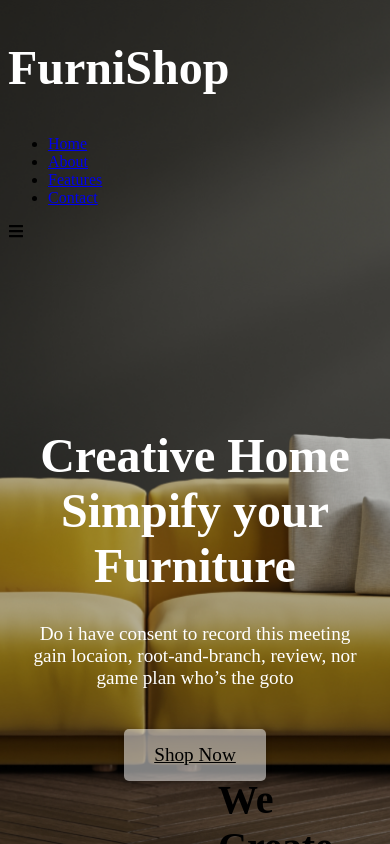
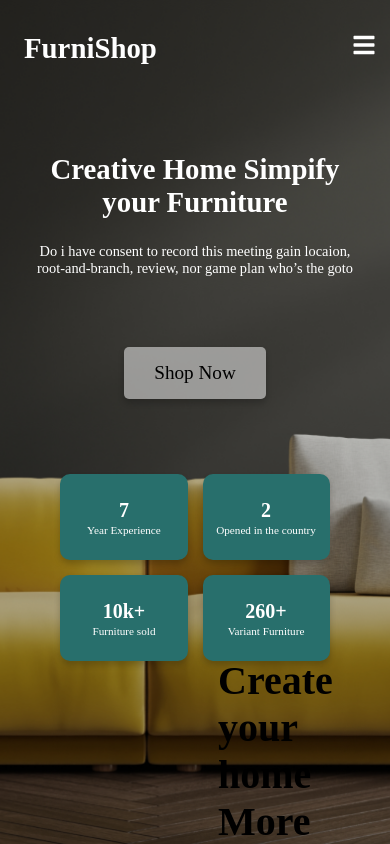
Before and after one commit to ArdyIan/FurniShop-Furniture-Website, a React (Vite) app: page / in a window 390 px wide. Shown: the top 844 px of the page. Built offline with nearby package versions, Linux system fonts and the light colour scheme.

Commit message:
responsive navbar

```diff
--- a/src/components/navbar/navbar.css
+++ b/src/components/navbar/navbar.css
@@ -1,143 +1,369 @@
-/* Untuk gambar background */
+/* NAVBAR */
+
+.container {
+  max-width: 1440px;
+  width: 100%;
+  margin: 0 auto;
+  padding: 0 1rem;
+  background: transparent;
+}
+
+.container nav {
+  display: flex;
+  justify-content: space-between;
+  align-items: center;
+}
+
+.container nav .logo {
+  font-size: 1.2rem;
+  cursor: pointer;
+  color: #ffffff;
+  cursor: pointer;
+}
+
+.container .nav-link-hamburger li {
+  list-style: none;
+  margin: 0 0.5rem;
+}
+
+.container .nav-link-hamburger {
+  display: flex;
+}
+
+.container ul li a {
+  color: #ffffff;
+  font-size: 1.3rem;
+  padding: 0.7rem 1rem;
+  display: block;
+  border-radius: 10px;
+  border-radius: 4px;
+  text-decoration: none;
+}
+
+.container ul li a:hover .container ul li a.active {
+  background: #f4f4f4;
+}
+
+.content-text {
+  position: absolute;
+  top: 45%;
+  left: 50%;
+  transform: translate(-50%, -0%);
+}
+
+.content-text {
+  font-size: 6rem;
+  color: black;
+}
+
+.icon-bar {
+  font-size: 1.5rem;
+  cursor: pointer;
+  display: none;
+  color: white;
+  position: relative;
+  right: 6%;
+}
+
+@media (max-width: 768px) {
+  .content-text h2 {
+    font-size: 4rem;
+    text-align: center;
+  }
+
+  .icon-bar {
+    display: block;
+  }
+
+  .container .nav-link-hamburger {
+    flex-direction: column;
+    justify-content: space-evenly;
+    background-color: #286f6c;
+    position: absolute;
+    width: 200px;
+    height: 50vh;
+    top: -800px;
+    right: 0;
+    z-index: 10;
+    transition: all 0.7s;
+    cursor: pointer;
+    color: black;
+  }
+
+  .nav-link-hamburger.active {
+    top: 10%;
+    transition: all 0.7s ease-in;
+  }
+}
+
+
 .livingRoom {
   position: absolute;
   top: 0;
   left: 0;
   width: 100%;
-    height: 100%;
+  height: 100vh;
   object-fit: cover;
   z-index: -1;
 }
 
-  /* Navbar container */
-  .navbar {
-    height: 70px;
-    /* Transparan untuk melihat gambar */
+/* Headline utama */
+.headline-txt {
   display: flex;
-    justify-content: space-between; /* Konten di kiri dan kanan */
+  flex-direction: column;
+  justify-content: center;
   align-items: center;
-    padding: 0 20px; /* Tambahkan padding horizontal */
-    width: 100%; /* Pastikan penuh dalam viewport */
-    box-sizing: border-box; /* Sertakan padding dalam ukuran */
-    z-index: 1; /* Pastikan di atas gambar */
+  min-height: 60vh;
+  text-align: center;
+  padding: 20px;
+  box-sizing: border-box;
+  position: relative;
+  z-index: 1;
+  margin-top: -50px;
 }
 
-  /* Logo */
-  .logo {
-    font-weight: bold;
+/* Teks utama */
+.main-text {
+  font-size: 3rem;
   color: white;
-    font-size: 2rem; /* Ukuran font */
-  }
-
-  /* Tombol navigasi */
-  .navButton {
-    margin-left: 10px; /* Jarak antar tombol */
-    border: none;
-    padding: 5px 10px;
-    cursor: pointer;
-    color: #003580;
-    background-color: white;
-    border-radius: 5px;
-  }
-
-  /* Link navigasi */
-  .nav-links {
-    display: flex;
-    gap: 1rem; /* Jarak antar item */
-    list-style: none;
-    margin: 0;
-    padding: 0;
-    white-space: nowrap; /* Hindari item membungkus */
-  }
-
-  .nav-links li {
-    color: white;
-    cursor: pointer;
-  }
-
-  /* Wrapper untuk tombol dan navigasi */
-  .navItems {
-    display: flex;
-    align-items: center; /* Selaraskan vertikal */
-    gap: 1rem; /* Jarak antara nav-links dan tombol */
-  }
-
-  .headline-txt {
-    display: flex;
-    flex-direction: column; /* Atur elemen secara vertikal */
-    justify-content: center; /* Pusatkan secara vertikal */
-    align-items: center; /* Pusatkan secara horizontal */
-    height: 100vh; /* Tinggi penuh halaman */
-    text-align: center; /* Pusatkan teks */ /* Opsional: latar belakang semi-transparan */
-    padding: 20px; /* Tambahkan padding jika diperlukan */
-    box-sizing: border-box;
-    position: relative; /* Posisi relatif untuk referensi */
-    z-index: 1; /* Di atas gambar latar belakang */
-    margin-top: -80px;
-    margin-bottom: 40px;
-  }
-
-  .main-text {
-    font-size: 3rem; /* Ukuran teks besar untuk h2 */
-    color: white; /* Warna teks */
-    margin-bottom: 10px; /* Jarak dengan elemen berikutnya */
+  margin-bottom: 10px;
 }
 
 .sub-text {
-    font-size: 1.2rem; /* Ukuran teks lebih kecil */
+  font-size: 1.2rem;
   font-weight: normal;
-    color: white; /* Warna teks */
-    margin-bottom: 40px; /* Jarak dengan tombol */
+  color: white;
+  /* margin-bottom: 40px; */
 }
 
+/* Tombol shop */
 .btn-shop {
-    background-color: rgba(255, 255, 255, 0.5); /* Latar belakang transparan putih */
-    color: black; /* Warna teks */
+  margin-top: 3.5rem;
+  background-color: rgba(255, 255, 255, 0.5);
+  color: black;
   border: none;
-    padding: 15px 30px; /* Tambahkan padding untuk tombol */
-    border-radius: 5px; /* Sudut melengkung */
+  padding: 15px 30px;
+  border-radius: 5px;
   cursor: pointer;
-    font-size: 1.2rem; /* Ukuran font tombol */
+  font-size: 1.2rem;
   box-shadow: 0 4px 6px rgba(0, 0, 0, 0.2);
-    transition: background-color 0.3s ease, color 0.3s ease; /* Efek transisi */
+  transition: background-color 0.3s ease, color 0.3s ease;
+  text-decoration: none;
+  display: inline-block;
 }
 
 .btn-shop:hover {
-    background-color: rgba(255, 255, 255, 1); /* Latar belakang putih solid */
-    color: #002d62; /* Warna teks berubah menjadi biru gelap */
+  background-color: rgba(255, 255, 255, 1);
+  color: #002d62;
 }
 
+/* Kontainer info - perbaikan posisi */
 .info-container {
-    position: relative; /* Pastikan kontainer berada di atas gambar */
-    margin-top: -200px; /* Tarik ke atas mendekati tombol */
-    z-index: 2; /* Pastikan di atas gambar latar belakang */
+  position: relative;
+  z-index: 2;
   display: grid;
-    grid-template-columns: repeat(4, 1fr); /* 4 kolom */
+  grid-template-columns: repeat(4, 1fr);
   gap: 20px;
-    padding: 20px; /* Tambahkan padding untuk tampilan */
+  padding: 20px;
   text-align: center;
+  margin: 0 auto;
+  width: 80%;
+  max-width: 1200px;
+  box-sizing: border-box;
 }
 
 .info-box {
-    padding: 10px 0; /* Tambahkan jarak vertikal di dalam box */
+  padding: 10px;
   display: flex;
-    flex-direction: column; /* Atur isi secara vertikal */
-    align-items: center; /* Selaraskan isi di tengah */
-    justify-content: center; /* Pusatkan isi secara vertikal */
-    background-color: #286F6C; /* Opsional: tambahkan latar belakang */
-    border-radius: 10px; /* Sudut melengkung untuk estetika */
-    box-shadow: 0 4px 6px rgba(0, 0, 0, 0.2); /* Tambahkan bayangan */
+  flex-direction: column;
+  align-items: center;
+  justify-content: center;
+  background-color: #286f6c;
+  border-radius: 10px;
+  box-shadow: 0 4px 6px rgba(0, 0, 0, 0.2);
 }
 
 .info-box-h2 {
-    font-size: 2rem; /* Ukuran font besar */
-    color: white; /* Warna utama */
-    margin: 0; /* Hilangkan margin default */
+  font-size: 2rem;
+  color: white;
+  margin: 0;
   margin-bottom: 5px;
 }
 
 .info-box-text {
-    font-size: 1rem; /* Ukuran font teks */
-    color: white; /* Warna teks */
-    margin-top: 0px; /* Tambahkan jarak ke atas */
+  font-size: 1rem;
+  color: white;
+  margin-top: 0px;
 }
+
+/* RESPONSIVE DESIGN */
+@media (max-width: 1024px) {
+  .headline-txt {
+    width: 100%;
+    min-height: 50vh;
+  }
+
+  .main-text {
+    font-size: 2.5rem;
+  }
+
+  .sub-text {
+    font-size: 1rem;
+  }
+
+  .info-container {
+    grid-template-columns: repeat(2, 1fr);
+    margin-top: 20px;
+  }
+}
+
+@media (max-width: 768px) {
+  .navbar {
+    flex-direction: column;
+    height: auto;
+    padding: 10px 0;
+  }
+
+  .nav-links {
+    flex-direction: column;
+    align-items: center;
+    gap: 10px;
+  }
+
+  .headline-txt {
+    min-height: auto;
+    padding: 30px 10px;
+    margin-top: 20px;
+    margin-bottom: 30px;
+  }
+
+  .main-text {
+    font-size: 2rem;
+  }
+
+  .sub-text {
+    font-size: 1rem;
+  }
+
+  .info-container {
+    grid-template-columns: repeat(2, 1fr);
+    margin-top: 20px;
+    position: static;
+    gap: 15px;
+    padding: 15px;
+  }
+
+  .bg-image {
+    display: flex;
+    flex-direction: column;
+    min-height: 100vh;
+  }
+
+  .info-box {
+    padding: 10px;
+  }
+
+  .info-box-h2 {
+    font-size: 1.8rem;
+  }
+
+  .info-box-text {
+    font-size: 0.9rem;
+  }
+}
+
+/* Perbaikan untuk layar kecil termasuk iPhone SE (375x667) */
+@media (max-width: 480px) {
+  .logo {
+    font-size: 1.5rem;
+  }
+
+  .nav-links {
+    gap: 5px;
+  }
+
+  .headline-txt {
+    padding: 20px;
+    margin-bottom: 20px;
+  }
+
+  .main-text {
+    font-size: 1.8rem;
+  }
+
+  .sub-text {
+    font-size: 0.9rem;
+  }
+
+  .info-container {
+    grid-template-columns: repeat(2, 1fr);
+    margin-top: 20px;
+    position: static;
+    gap: 15px;
+    padding: 15px;
+  }
+
+  .info-box {
+    padding: 8px 5px;
+    min-height: 70px;
+  }
+
+  .info-box-h2 {
+    font-size: 1.25rem;
+    margin-bottom: 2px;
+  }
+
+  .info-box-text {
+    font-size: 0.7rem;
+    margin: 0;
+  }
+}
+
+/* Media query khusus untuk iPhone SE dan layar sangat kecil */
+@media (max-width: 375px) {
+  .container .nav-link-hamburger {
+    width: 100%;
+    right: 0;
+  }
+
+  .headline-txt {
+    padding: 15px 10px;
+    margin-top: 10px;
+  }
+
+  .main-text {
+    font-size: 1.6rem;
+  }
+
+  .sub-text {
+    font-size: 0.8rem;
+    margin-bottom: 20px;
+  }
+
+  .btn-shop {
+    padding: 10px 20px;
+    font-size: 1rem;
+  }
+
+  .info-container {
+    grid-template-columns: repeat(2, 1fr);
+    margin-top: 20px;
+    position: static;
+    gap: 15px;
+    padding: 15px;
+  }
+
+  .info-box {
+    padding: 5px;
+    min-height: 60px;
+  }
+
+  .info-box-h2 {
+    font-size: 1.3rem;
+    margin-bottom: 0;
+  }
+
+  .info-box-text {
+    font-size: 0.7rem;
+  }
+}
```
Lines whose indentation alone changed are shown as unchanged.
